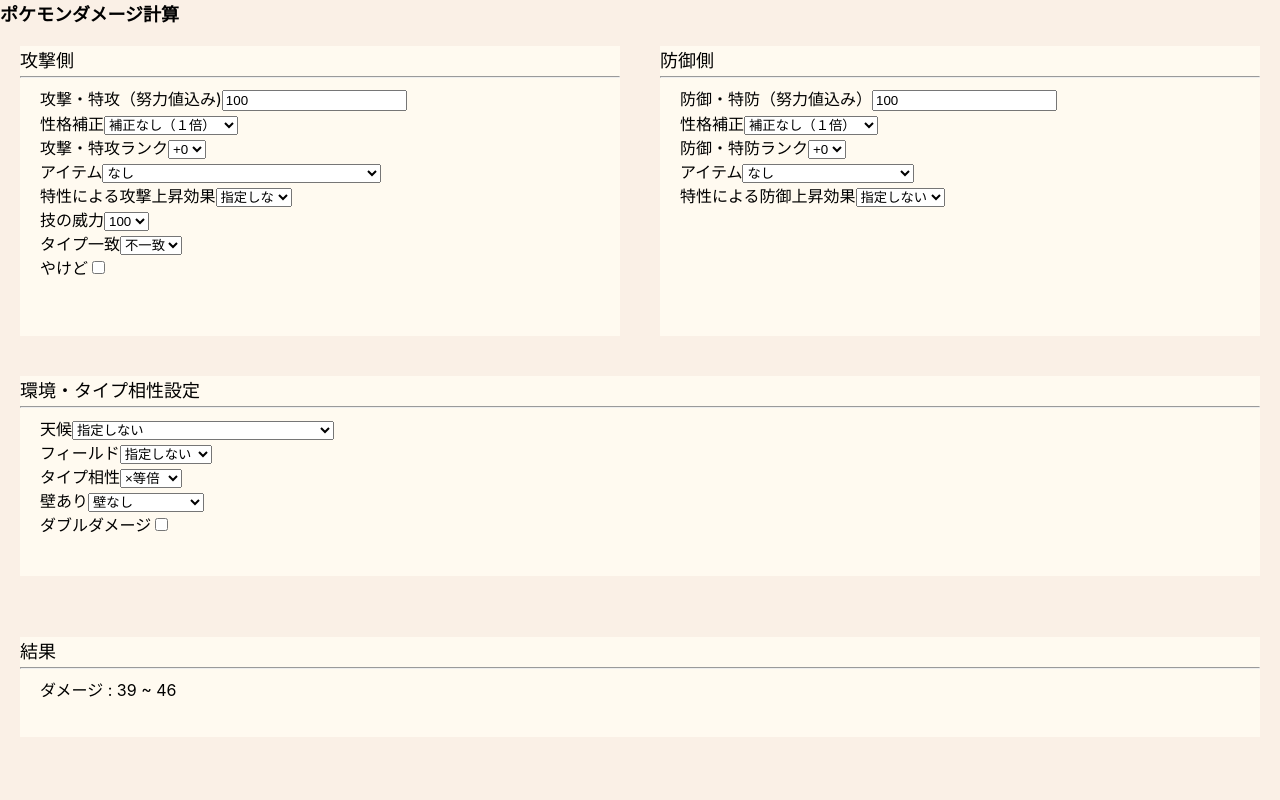
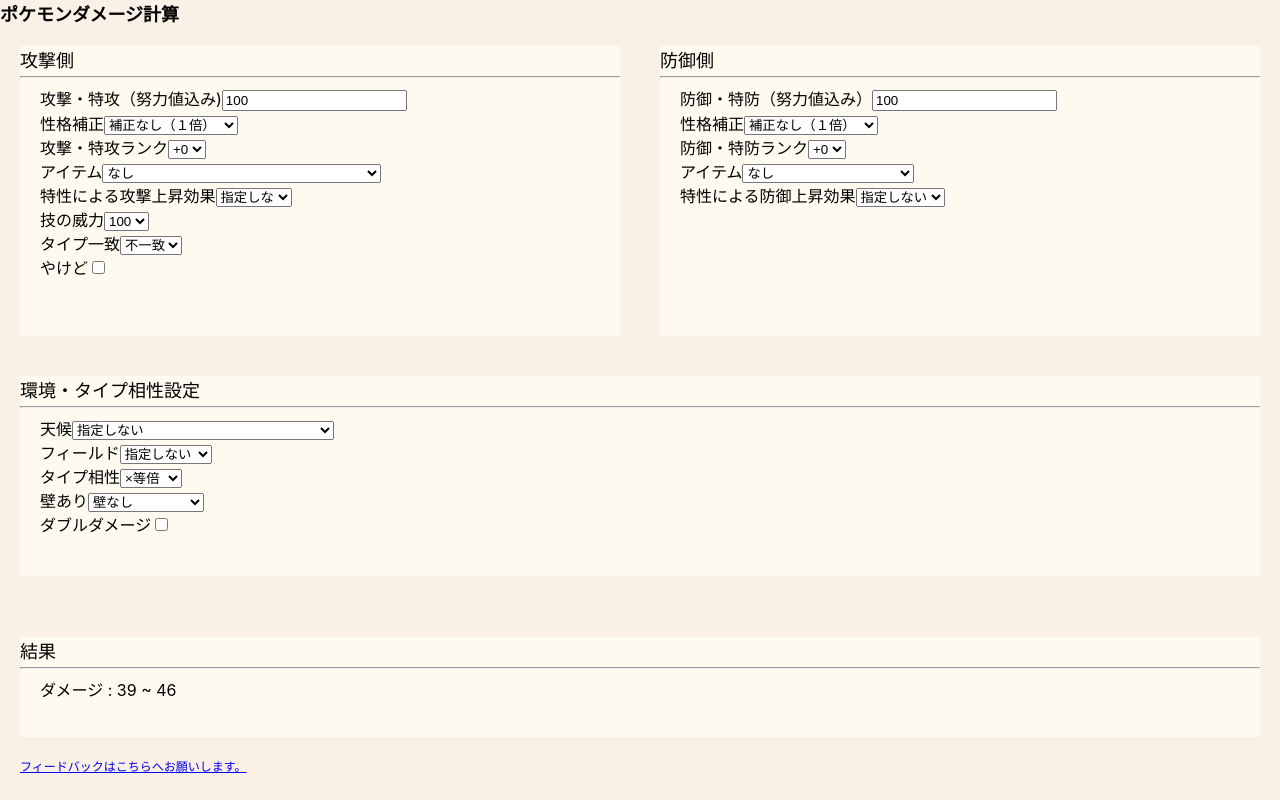
Before and after one commit to keeykeey/psv, a React (Create React App) app in the folder app/frontend/: page / in a window 1280 px wide. Built offline with nearby package versions, Linux system fonts and the light colour scheme; the HTML template or start-up script is replaced by a standard one.

Commit message:
簡易的なフィードバックの手段として、snsへのリンクを貼った

```diff
--- a/app/frontend/src/App.tsx
+++ b/app/frontend/src/App.tsx
@@ -5,10 +5,7 @@
 import Situation from './Situation'
 import Result from './Result'
 import GetEnv from './GetEnv'
-
-/* TODO
- * import Feedback from './Feedback'
- */
+import Feedback from './Feedback'
 
 function App() {
     /*
@@ -484,6 +481,9 @@
                 comp_w               = {(is_phone_mode ? window_w : window_w)}
                 comp_margin          = {(is_phone_mode ? COMPMARGIN : COMPMARGIN)}
             />
+            <div>
+                <Feedback></Feedback>
+            </div>
 
             {/* TODO
             <Feedback
--- a/app/frontend/src/Feedback.tsx
+++ b/app/frontend/src/Feedback.tsx
@@ -20,7 +20,8 @@
     body: string | null
 }
 
-function Feedback(props:Props){
+function Feedback(/*props:Props*/){
+    /*
     const char_count = 10  //フィードバックを送る　は10文字
     const MARGIN = 10
     const all_css        : React.CSSProperties = {
@@ -53,6 +54,12 @@
         backgroundColor  : '#FFCC00',
         borderColor      : '#FFCC00'
     }
+    */
+
+    const tmp_css : React.CSSProperties = {
+        fontSize         : '12px',
+        marginLeft       : '20px',
+    }
 
     /*
      * MODAL WINDOWS
@@ -76,9 +83,10 @@
          * TODO
          * バックエンド側に、フィードバックを送信する処理を書く。
          */
-        ()=>null;
+        ;
     }
 
+    /*
     return(
         <div style={all_css}>
             <u style = {textline_css} onClick={getShowModal}>フィードバックを送信</u>
@@ -103,8 +111,13 @@
                 ''
             }
             </div>
+        </div>
+    )
+    */
 
-
+    return (
+        <div style={tmp_css}>
+            <a href="https://twitter.com/shin0618ff">フィードバックはこちらへお願いします。</a>
         </div>
     )
 }
```
